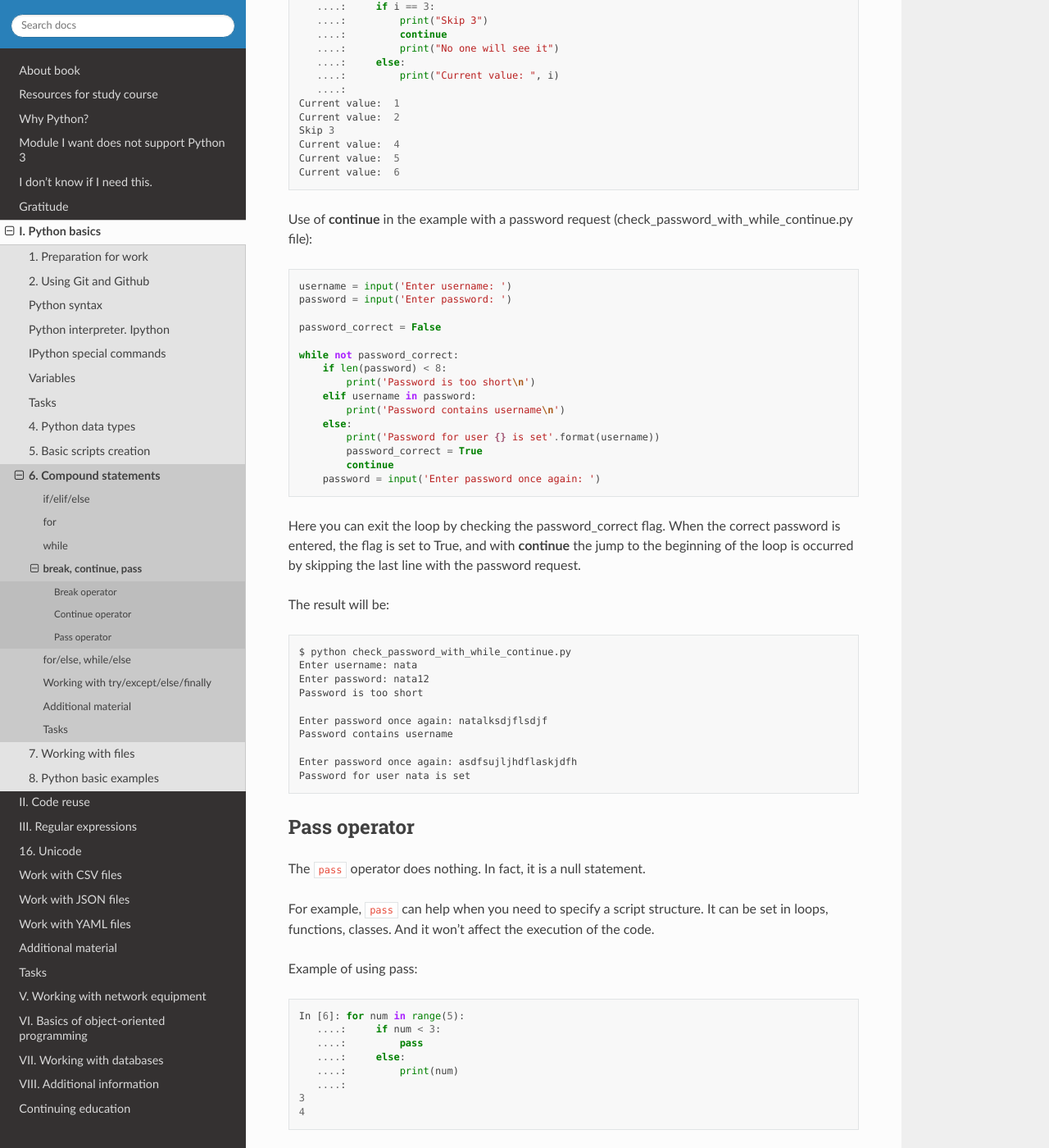
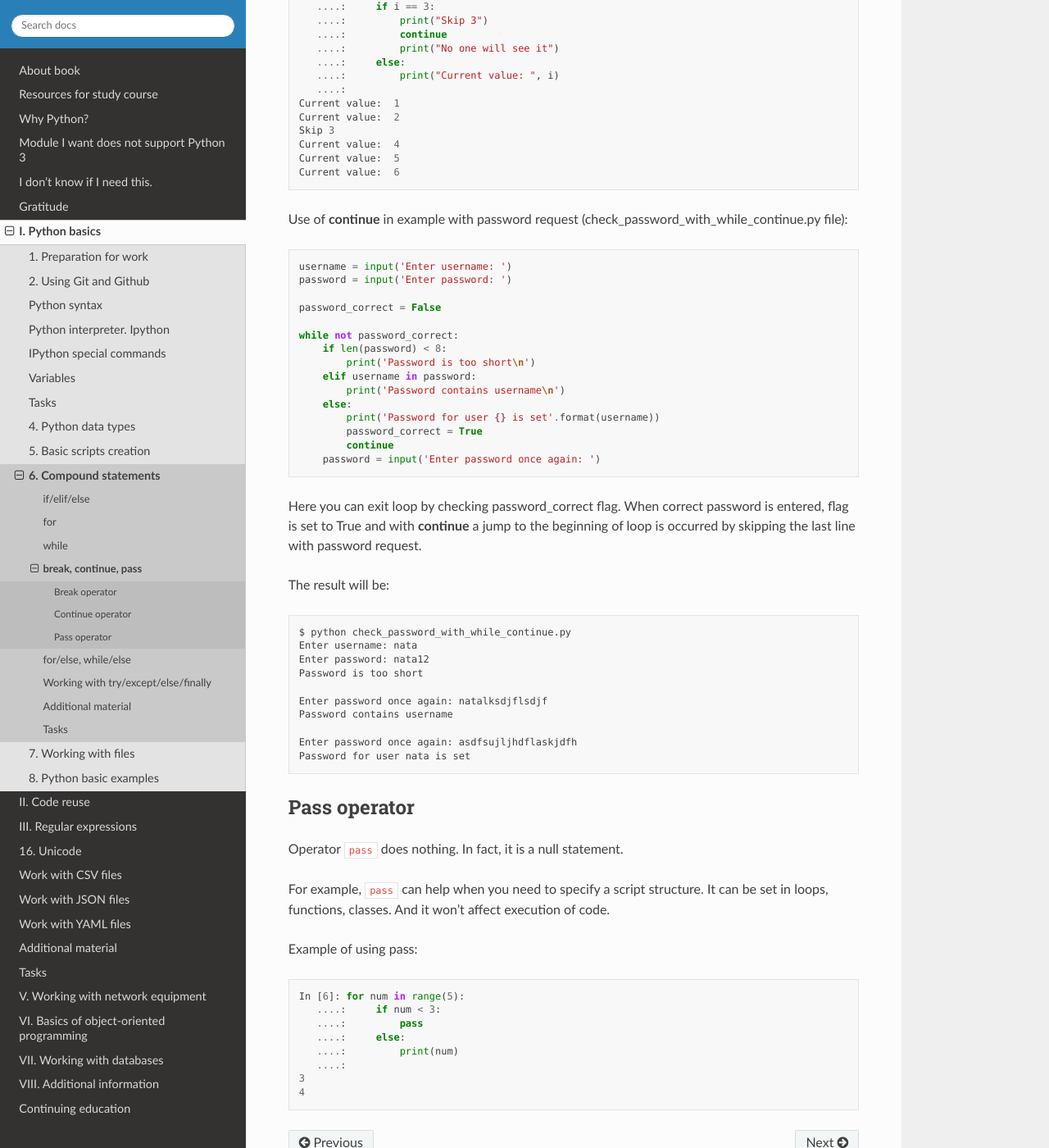
Before and after one commit to natenka/pyneng-book-en, a Sphinx documentation site: the page built from docs/source/book/06_control_structures/4_break_continue_pass.rst, in a window 1280 px wide and 1400 px high, scrolled down 2030 px. Shown: the whole window at 82% size. Built offline with Sphinx 7.4.7 and the Read the Docs theme 2.0.0, drawn with Linux system fonts in a browser that asks for light colours; pages that are not in the unit, such as notebooks, are missing from menus; some of the changed text lies outside the part shown.

Commit message:
Update 4_break_continue_pass.rst

```diff
--- a/docs/source/book/06_control_structures/4_break_continue_pass.rst
+++ b/docs/source/book/06_control_structures/4_break_continue_pass.rst
@@ -6,12 +6,12 @@
 Break operator
 ~~~~~~~~~~~~~~
 
-The **break operator** allows early termination of the loop:
+Operator **break** allows early termination of loop:
 
-* **break** breaks the current loop and continues executing the next expressions
-* if multiple nested loops are used the **break** interrupts internal loop and continues to execute expressions following the block. **Break** can be used in loops **for** and **while**
+* **break** breaks  current loop and continues executing the next expressions
+* if multiple nested loops are used, **break** interrupts internal loop and continues to execute expressions following the block. **Break** can be used in loops **for** and **while**
 
-Example of a loop **for**:
+Example of loop **for**:
 
 .. code:: python
 
@@ -47,7 +47,7 @@
     3
     4
 
-Use break in an example with a password request (check\_password\_with\_while\_break.py file):
+Use break in an example with password request (check\_password\_with\_while\_break.py file):
 
 .. code:: python
 
@@ -65,14 +65,14 @@
             break
         password = input('Enter password once again: ')
 
-Now it is possible not to repeat the string ``password = input('Enter password once again: ')`` in each branch, it is enough to move it to the end of the loop.
+Now it is possible not to repeat string ``password = input('Enter password once again: ')`` in each branch, it is enough to move it to the end of loop.
 
-And as soon as the correct password is entered, **break** will take the program out of loop **while**.
+And as soon as  correct password is entered, **break** will take the program out of loop **while**.
 
 Continue operator
 ~~~~~~~~~~~~~~~~~
 
-The **continue** operator returns the control to the beginning of the loop. That is, **continue** allows to «jump» the remaining expressions in the loop and go to the next iteration.
+Operator **continue** returns control to the beginning of loop. That is, **continue** allows to «jump» remaining expressions in loop and go to the next iteration.
 
 Example of a loop **for**:
 
@@ -110,7 +110,7 @@
     Current value:  5
     Current value:  6
 
-Use of **continue** in the example with a password request (check_password_with_while_continue.py file):
+Use of **continue** in example with password request (check_password_with_while_continue.py file):
 
 .. code:: python
 
@@ -130,7 +130,7 @@
             continue
         password = input('Enter password once again: ')
 
-Here you can exit the loop by checking the password_correct flag. When the correct password is entered, the flag is set to True, and with **continue** the jump to the beginning of the loop is occurred by skipping the last line with the password request.
+Here you can exit loop by checking password_correct flag. When correct password is entered, flag is set to True and with **continue** a jump to the beginning of loop is occurred by skipping the last line with password request.
 
 The result will be:
 
@@ -150,9 +150,9 @@
 Pass operator
 ~~~~~~~~~~~~~
 
-The ``pass`` operator does nothing. In fact, it is a null statement.
+Operator ``pass`` does nothing. In fact, it is a null statement.
 
-For example, ``pass`` can help when you need to specify a script structure. It can be set in loops, functions, classes. And it won’t affect the execution of the code.
+For example, ``pass`` can help when you need to specify a script structure. It can be set in loops, functions, classes. And it won’t affect execution of code.
 
 Example of using pass:
 
```
